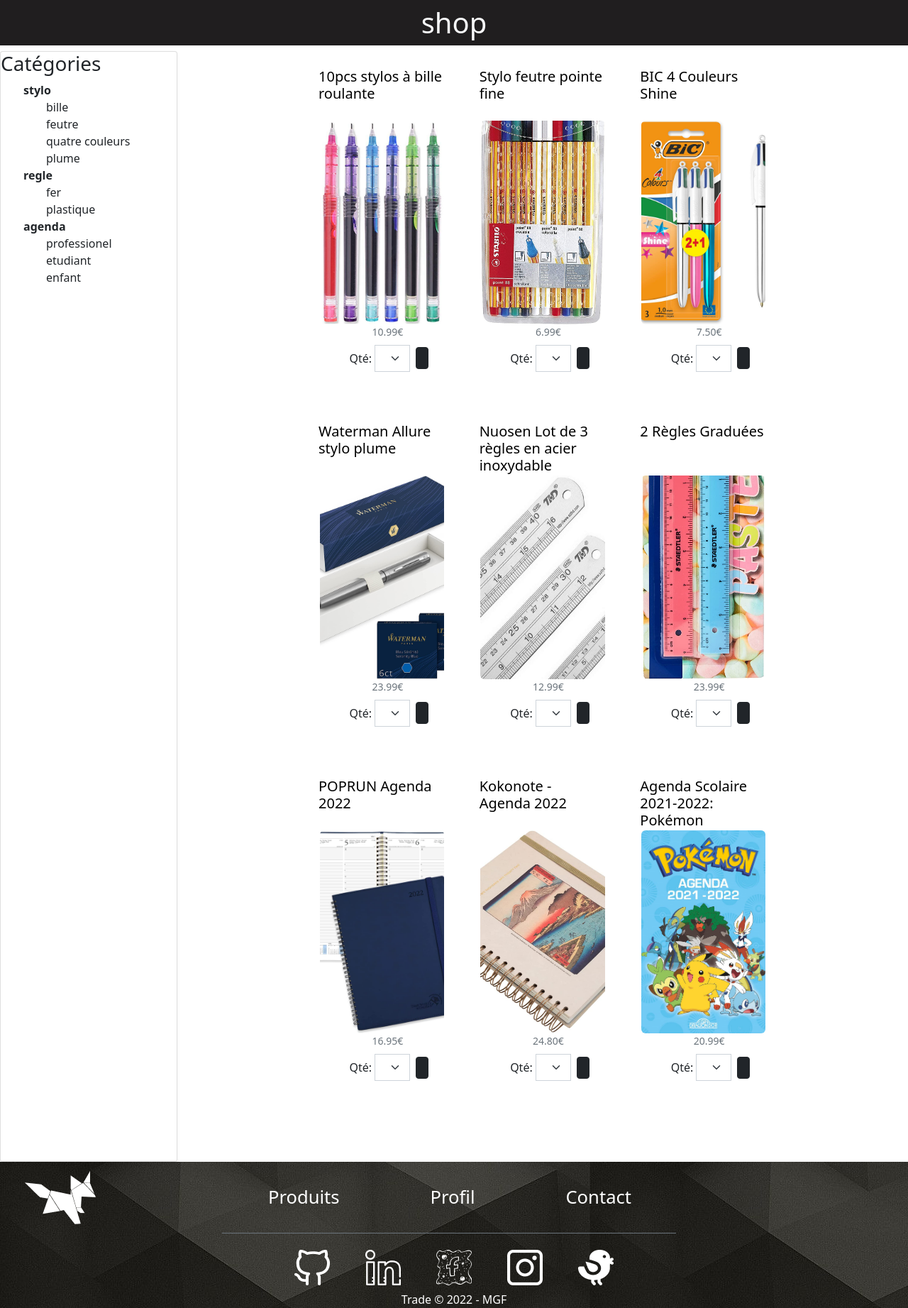
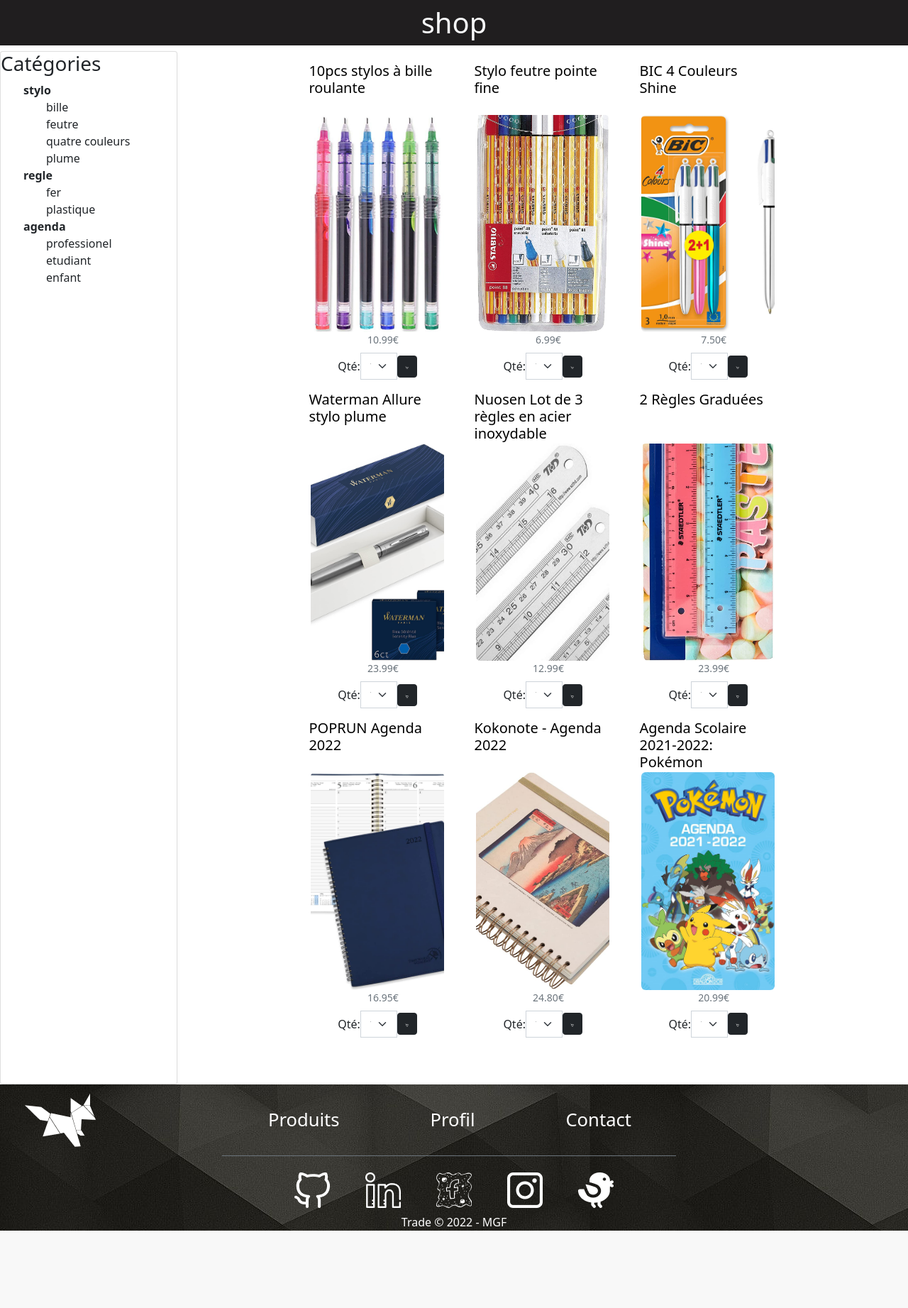
Before and after one commit to Giacomo-DeGrandi/boutique, a PHP site: page /shop.php in a window 1280 px wide. Shown: the part 100-1943 px from the top of the page at 71% size. After the commit the page ends 1834 px from the top, so only its background shows below. Run offline with PHP 8.4, Linux system fonts and the light colour scheme; data comes from the database, SQL or seed files in the repository; some libraries are stand-ins or nearby versions.

Commit message:
commit pour redev bootstrap cause resizing

```diff
--- a/View/shopDefault.php
+++ b/View/shopDefault.php
@@ -1,16 +1,16 @@
 <?php ob_start();?>
-<div class="container-fluid  px-5 mt-3">
+<div class="container-fluid px-5 mt-3">
 
-    <div class="container-fluid">
+    <div class="container-fluid px-0 py-0 pe-0 ps-0">
 
-        <div class="container row row-cols-xl-3">
+        <div class="container row row-cols-md-3">
 
             <!-- pour chaques produits je recupère les infos en fonction de leurs id  -->
             <?php foreach($items as $item):  ?>
-                <div class="shopRow d-flex flex-column px-3 mb-5">
+                <div class="shopRow d-flex flex-column">
 
                     <!-- nom -->
-                    <h4 class= "sizeNom mb-2 mt-2">
+                    <h4 class= "sizeNom">
                         <a class= "sizeNom" href="shop.php?article_id=<?=$item['id_produit']?>">
                             <?= substr($item['nom_produit'],0,50)?>
                         </a>
@@ -32,14 +32,14 @@
 
                         <?php elseif(isset($item['units_in_stock'])): ?>
 
-                            <form method="POST" class="d-flex flex-row align-items-center">
+                            <form method="POST" class="d-flex flex-row align-items-center w-100">
 
                                 <!-- Id produit -->
                                 <input type="hidden" name="idProduit" value="<?= $item['id_produit'] ?>">
 
                                 <!-- select Quantity -->
-                                <label for="quantity" class="mx-1">Qté:</label>
-                                <select class="form-select rounded-0"
+                                    <label for="quantity" class="">Qté:</label>
+                                    <select class="form-select rounded-0 small"
                                     aria-label=".form-select-sm example" name="quantity" id="quantity">
 
                                             <?php   for($j=0;$j<=intval($item['units_in_stock']);$j++): //if units in stock = to false units in stock equal to 0 ?>
@@ -55,7 +55,7 @@
 
 
                                 <!-- submit -->
-                                <button type="submit" class="btn btn-dark btn-sm rounded-2 mx-2" name="addToCart" >
+                                <button type="submit" class="btn btn-dark btn-sm rounded-2" name="addToCart" >
                                     <img src="View/icons/whiteCart.svg" alt="" class="w-50">
                                 </button>
                             </form>
--- a/inscription.php
+++ b/inscription.php
@@ -39,6 +39,7 @@
                     <div class="form-group col">
                         <label for="exampleInputPassword1">Password</label>
                         <input type="password" class="form-control rounded-0" id="exampleInputPassword1" name="password_1">
+                        <p class="small text-muted"><i>min 8 caractères</i></p>
                     </div>
                     <div class="form-group col">
                         <label for="exampleInputPassword2">Password Confirmation</label>
--- a/profil.php
+++ b/profil.php
@@ -55,9 +55,6 @@
                         <div class="mb-3 form-check px-4">
                             <button type="submit" class="btn btn-dark px-5 rounded-0" name="submitUserUpdate">update</button>
                         </div>
-                        <div class="mb-3 form-check px-4">
-                            <button type="submit" class="btn btn-dark px-5 rounded-0" name="deleteUser">Delete your account</button>
-                        </div>
                     </div>
                 </form>
             </div>
```
Lines whose indentation alone changed are shown as unchanged.
